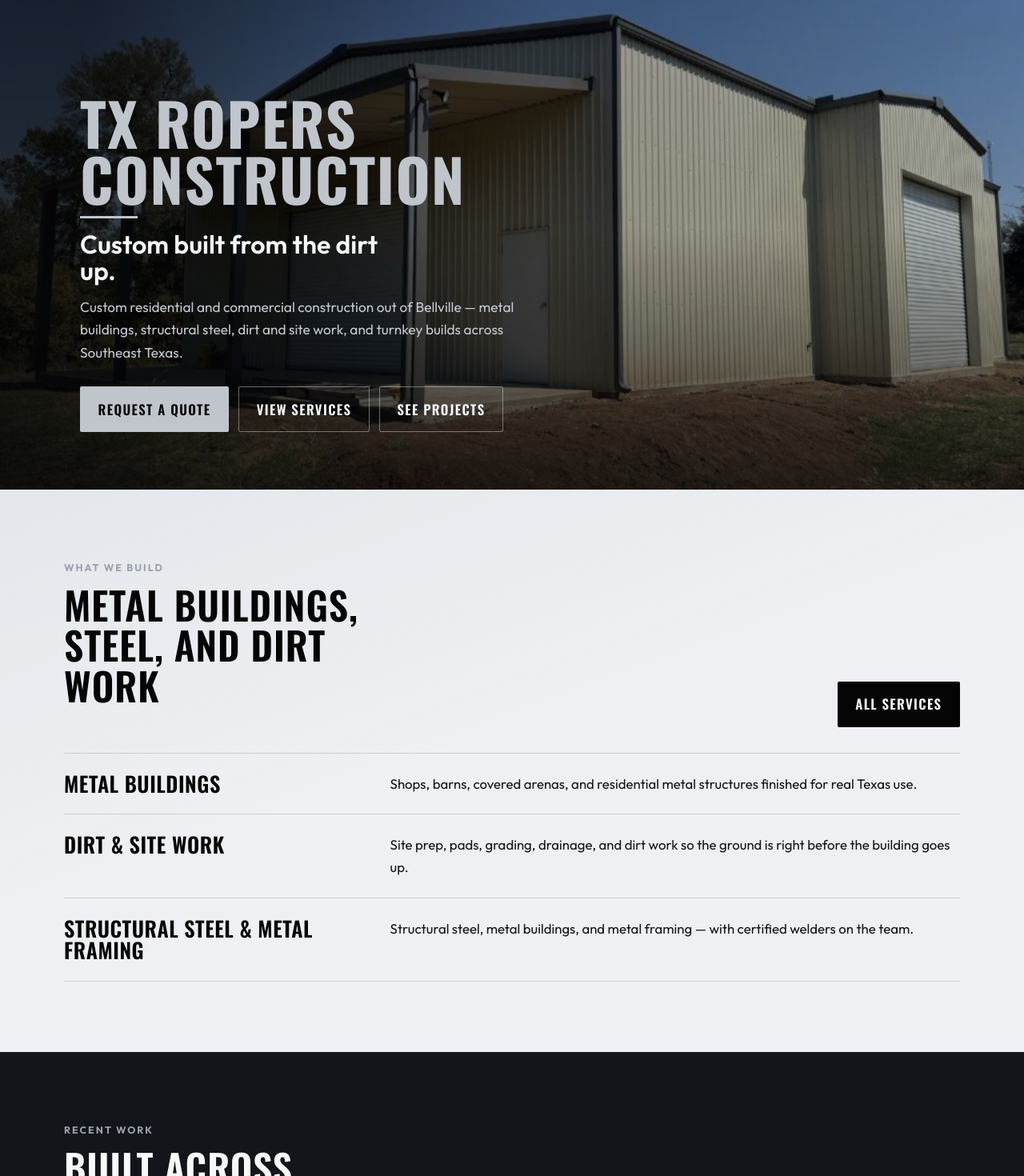
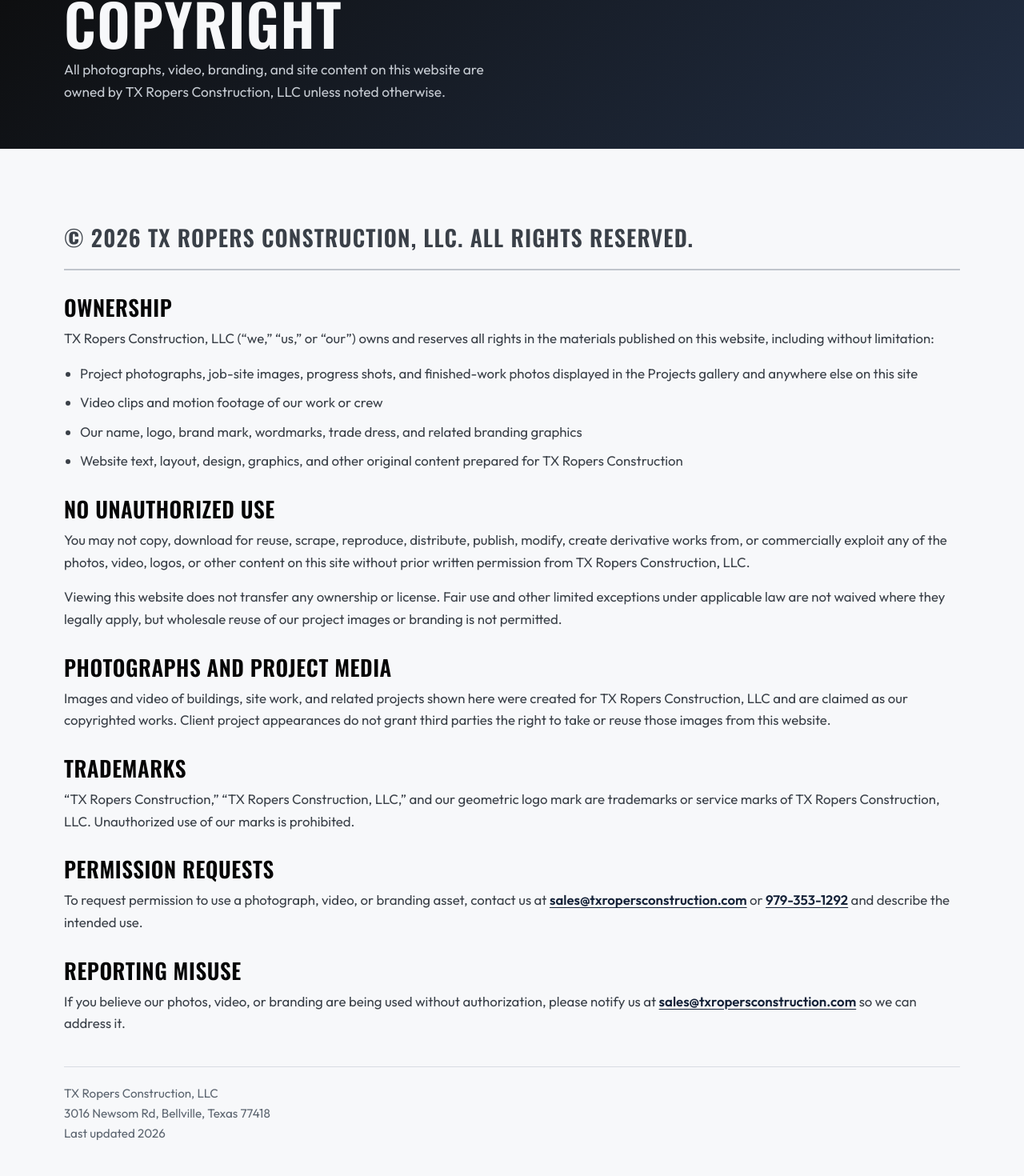
Before and after one commit to jayce-app/ACAC, a React (Vite) app: page /copyright in a window 1280 px wide. Before the commit this address led to /. Shown: the part 188-1658 px from the top of the page at 80% size. Built offline with nearby package versions, Linux system fonts and the light colour scheme.

Commit message:
Add copyright page claiming photos, video, and branding
Document ownership of project media and marks, forbid unauthorized reuse, and link the page from the footer.

Co-authored-by: JAYCE <jayce-app@users.noreply.github.com>

```diff
--- a/src/App.tsx
+++ b/src/App.tsx
@@ -2,6 +2,7 @@ import { BrowserRouter, Navigate, Route, Routes } from "react-router-dom";
 import { Layout } from "./components/Layout";
 import { About } from "./pages/About";
 import { Contact } from "./pages/Contact";
+import { Copyright } from "./pages/Copyright";
 import { Home } from "./pages/Home";
 import { Projects } from "./pages/Projects";
 import { SeoKeywords } from "./pages/SeoKeywords";
@@ -17,6 +18,7 @@ export default function App() {
           <Route path="/projects" element={<Projects />} />
           <Route path="/about" element={<About />} />
           <Route path="/contact" element={<Contact />} />
+          <Route path="/copyright" element={<Copyright />} />
           <Route path="/southeast-texas-construction" element={<SeoKeywords />} />
           <Route path="*" element={<Navigate to="/" replace />} />
         </Routes>
--- a/src/components/Layout.tsx
+++ b/src/components/Layout.tsx
@@ -78,9 +78,12 @@ export function Layout({ children }: { children: React.ReactNode }) {
             <NavLink to="/projects">Projects</NavLink>
             <NavLink to="/about">About</NavLink>
             <NavLink to="/contact">Contact</NavLink>
+            <NavLink to="/copyright">Copyright</NavLink>
           </div>
         </div>
         <p className="site-footer__crawl">
+          <NavLink to="/copyright">© {new Date().getFullYear()} {company.legal}. All rights reserved.</NavLink>
+          {" · "}
           <a href="/southeast-texas-construction">Southeast Texas construction resources</a>
         </p>
       </footer>
--- /dev/null
+++ b/src/pages/Copyright.css
@@ -0,0 +1,56 @@
+.band--copyright {
+  background: var(--white);
+}
+
+.copyright-doc {
+  max-width: 42rem;
+}
+
+.copyright-doc__lead {
+  font-family: var(--font-display);
+  font-size: clamp(1.35rem, 2.5vw, 1.75rem);
+  font-weight: 600;
+  letter-spacing: 0.04em;
+  text-transform: uppercase;
+  color: var(--navy);
+  margin: 0 0 1.75rem;
+  padding-bottom: 1rem;
+  border-bottom: 2px solid var(--spark);
+}
+
+.copyright-doc h2 {
+  font-size: clamp(1.35rem, 2.4vw, 1.7rem);
+  margin: 2rem 0 0.65rem;
+}
+
+.copyright-doc p {
+  margin: 0 0 1rem;
+  color: var(--gunmetal);
+}
+
+.copyright-doc ul {
+  margin: 0 0 1rem;
+  padding-left: 1.25rem;
+  color: var(--gunmetal);
+  display: grid;
+  gap: 0.55rem;
+}
+
+.copyright-doc a {
+  color: var(--navy);
+  font-weight: 600;
+  text-decoration: underline;
+  text-underline-offset: 0.18em;
+}
+
+.copyright-doc a:hover {
+  color: var(--spark-deep);
+}
+
+.copyright-doc__meta {
+  margin-top: 2.5rem !important;
+  padding-top: 1.25rem;
+  border-top: 1px solid var(--field-deep);
+  font-size: 0.95rem;
+  color: var(--sky-deep) !important;
+}
--- /dev/null
+++ b/src/pages/Copyright.tsx
@@ -0,0 +1,96 @@
+import { company } from "../data/content";
+import "./Copyright.css";
+
+const year = new Date().getFullYear();
+
+export function Copyright() {
+  return (
+    <div className="copyright-page">
+      <header className="page-hero">
+        <div className="page-hero__inner">
+          <p className="eyebrow">Legal</p>
+          <h1>Copyright</h1>
+          <p>
+            All photographs, video, branding, and site content on this website are owned by{" "}
+            {company.legal} unless noted otherwise.
+          </p>
+        </div>
+      </header>
+
+      <section className="band band--copyright" aria-labelledby="copyright-claim-title">
+        <div className="band__inner copyright-doc reveal">
+          <p className="copyright-doc__lead">
+            © {year} {company.legal}. All rights reserved.
+          </p>
+
+          <h2 id="copyright-claim-title">Ownership</h2>
+          <p>
+            {company.legal} (“we,” “us,” or “our”) owns and reserves all rights in the materials
+            published on this website, including without limitation:
+          </p>
+          <ul>
+            <li>
+              Project photographs, job-site images, progress shots, and finished-work photos
+              displayed in the Projects gallery and anywhere else on this site
+            </li>
+            <li>Video clips and motion footage of our work or crew</li>
+            <li>
+              Our name, logo, brand mark, wordmarks, trade dress, and related branding graphics
+            </li>
+            <li>
+              Website text, layout, design, graphics, and other original content prepared for{" "}
+              {company.name}
+            </li>
+          </ul>
+
+          <h2>No unauthorized use</h2>
+          <p>
+            You may not copy, download for reuse, scrape, reproduce, distribute, publish, modify,
+            create derivative works from, or commercially exploit any of the photos, video, logos,
+            or other content on this site without prior written permission from {company.legal}.
+          </p>
+          <p>
+            Viewing this website does not transfer any ownership or license. Fair use and other
+            limited exceptions under applicable law are not waived where they legally apply, but
+            wholesale reuse of our project images or branding is not permitted.
+          </p>
+
+          <h2>Photographs and project media</h2>
+          <p>
+            Images and video of buildings, site work, and related projects shown here were created
+            for {company.legal} and are claimed as our copyrighted works. Client project appearances
+            do not grant third parties the right to take or reuse those images from this website.
+          </p>
+
+          <h2>Trademarks</h2>
+          <p>
+            “{company.name},” “{company.legal},” and our geometric logo mark are trademarks or
+            service marks of {company.legal}. Unauthorized use of our marks is prohibited.
+          </p>
+
+          <h2>Permission requests</h2>
+          <p>
+            To request permission to use a photograph, video, or branding asset, contact us at{" "}
+            <a href={company.emailHref}>{company.email}</a> or{" "}
+            <a href={company.phoneHref}>{company.phone}</a> and describe the intended use.
+          </p>
+
+          <h2>Reporting misuse</h2>
+          <p>
+            If you believe our photos, video, or branding are being used without authorization,
+            please notify us at <a href={company.emailHref}>{company.email}</a> so we can address
+            it.
+          </p>
+
+          <p className="copyright-doc__meta">
+            {company.legal}
+            <br />
+            {company.address}, {company.city}
+            <br />
+            Last updated {year}
+          </p>
+        </div>
+      </section>
+    </div>
+  );
+}
```
